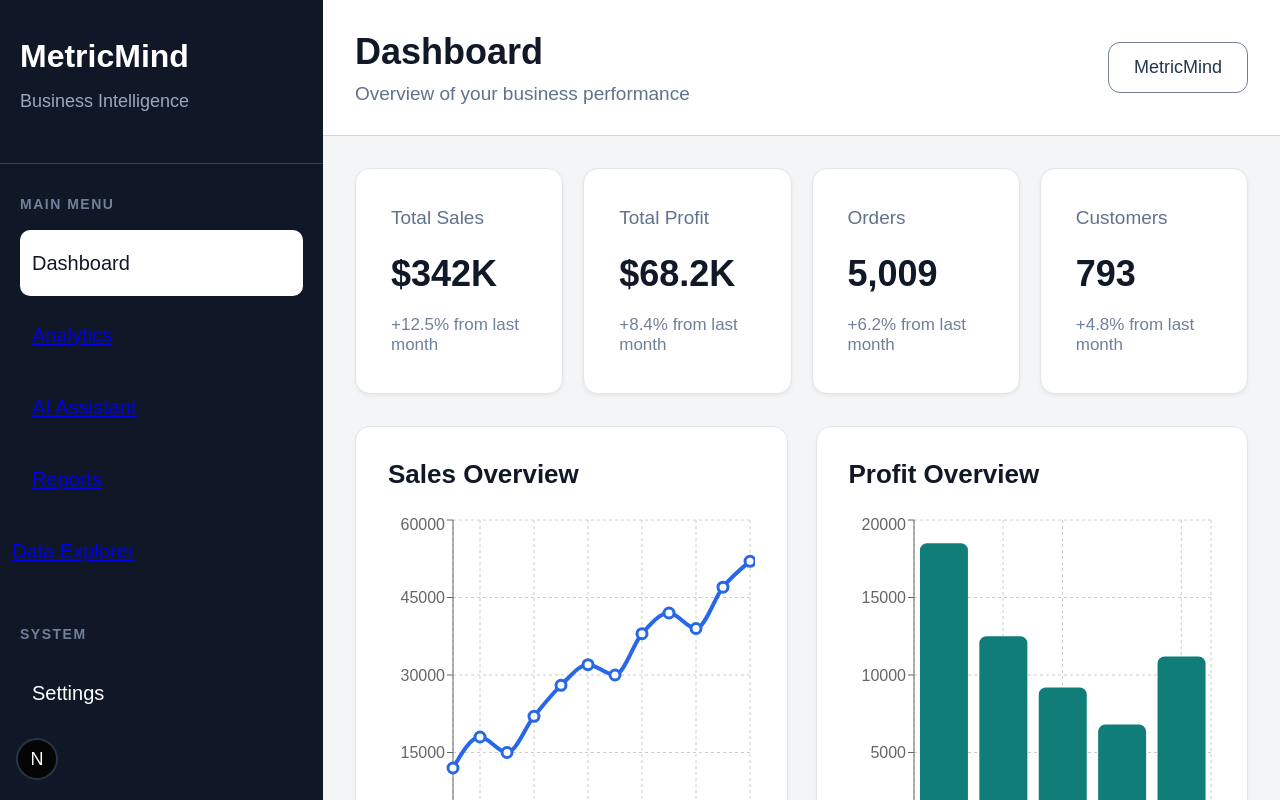
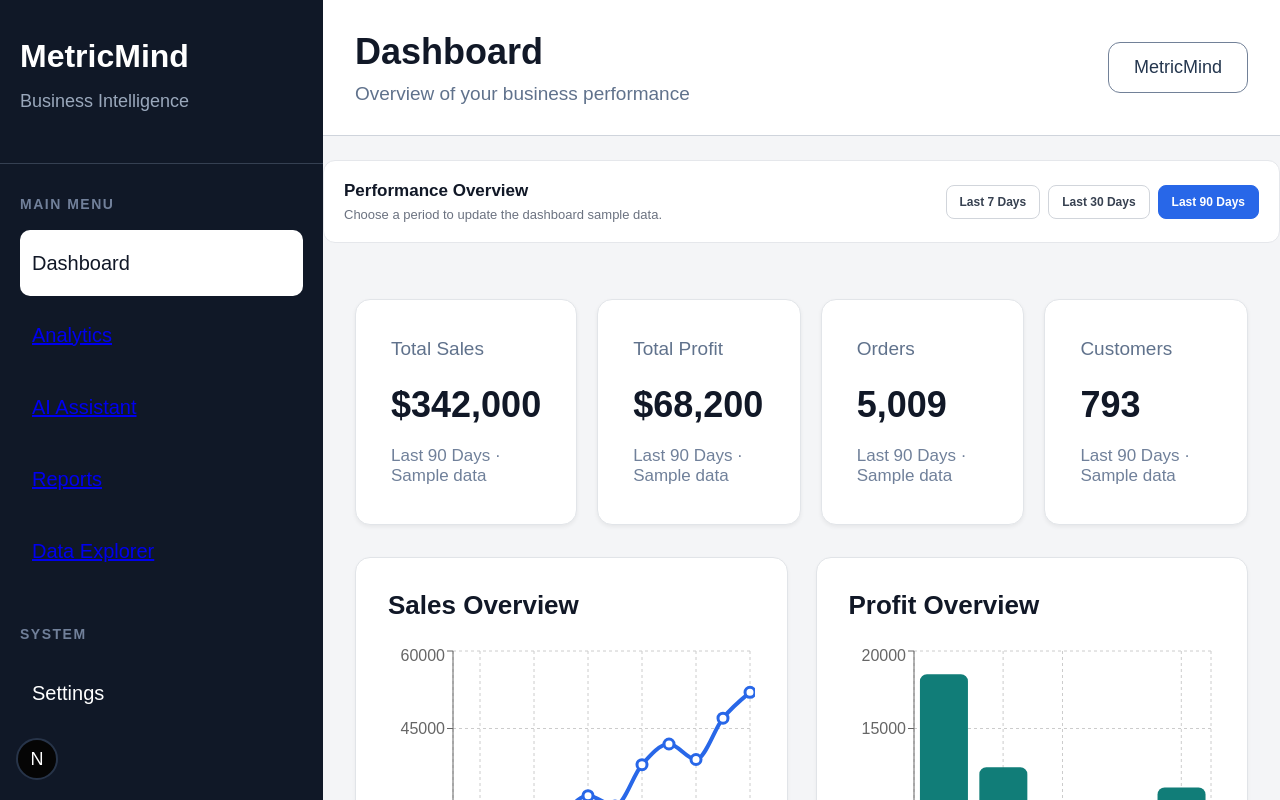
Before and after one commit to Sameerabegum-create/-metricmind-agentic-semantic-bi, a Next.js app: page / in a window 1280 px wide. Shown: the top 800 px of the page. Built offline with nearby package versions, Linux system fonts and the light colour scheme.

Commit message:
Add dashboard date range filtering

```diff
--- a/app/globals.css
+++ b/app/globals.css
@@ -1398,3 +1398,73 @@ body {
     align-items: flex-start;
   }
 }
+
+/* Dashboard date-range filter */
+.dashboard-filter {
+  display: flex;
+  align-items: center;
+  justify-content: space-between;
+  flex-wrap: wrap;
+  gap: 16px;
+  margin: 24px 0;
+  padding: 20px;
+  background: #ffffff;
+  border: 1px solid #e5e7eb;
+  border-radius: 12px;
+}
+
+.dashboard-filter h3 {
+  margin: 0 0 6px;
+  color: #111827;
+  font-size: 17px;
+  font-weight: 700;
+}
+
+.dashboard-filter p {
+  margin: 0;
+  color: #6b7280;
+  font-size: 13px;
+}
+
+.date-range-options {
+  display: flex;
+  flex-wrap: wrap;
+  gap: 8px;
+}
+
+.date-range-button {
+  padding: 9px 13px;
+  border: 1px solid #d1d5db;
+  border-radius: 8px;
+  background: #ffffff;
+  color: #374151;
+  font-size: 12px;
+  font-weight: 600;
+  cursor: pointer;
+  transition: background 0.2s ease, color 0.2s ease;
+}
+
+.date-range-button:hover {
+  background: #f3f4f6;
+}
+
+.date-range-button.active {
+  background: #2867e8;
+  border-color: #2867e8;
+  color: #ffffff;
+}
+
+@media (max-width: 640px) {
+  .dashboard-filter {
+    align-items: flex-start;
+    flex-direction: column;
+  }
+
+  .date-range-options {
+    width: 100%;
+  }
+
+  .date-range-button {
+    flex: 1;
+  }
+}
--- a/app/page.tsx
+++ b/app/page.tsx
@@ -1,4 +1,7 @@
+
 "use client";
+
+import { useMemo, useState } from "react";
 import Link from "next/link";
 
 import {
@@ -13,19 +16,21 @@ import {
   ResponsiveContainer,
 } from "recharts";
 
+type DateRange = "7" | "30" | "90";
+
 const salesData = [
-  { month: "Jan", sales: 12000 },
-  { month: "Feb", sales: 18000 },
-  { month: "Mar", sales: 15000 },
-  { month: "Apr", sales: 22000 },
-  { month: "May", sales: 28000 },
-  { month: "Jun", sales: 32000 },
-  { month: "Jul", sales: 30000 },
-  { month: "Aug", sales: 38000 },
-  { month: "Sep", sales: 42000 },
-  { month: "Oct", sales: 39000 },
-  { month: "Nov", sales: 47000 },
-  { month: "Dec", sales: 52000 },
+  { month: "Jan", sales: 12000, profit: 2400, orders: 180, customers: 95 },
+  { month: "Feb", sales: 18000, profit: 3600, orders: 220, customers: 120 },
+  { month: "Mar", sales: 15000, profit: 2900, orders: 205, customers: 110 },
+  { month: "Apr", sales: 22000, profit: 4300, orders: 260, customers: 145 },
+  { month: "May", sales: 28000, profit: 5600, orders: 310, customers: 170 },
+  { month: "Jun", sales: 32000, profit: 6400, orders: 350, customers: 190 },
+  { month: "Jul", sales: 30000, profit: 5900, orders: 330, customers: 180 },
+  { month: "Aug", sales: 38000, profit: 7600, orders: 390, customers: 215 },
+  { month: "Sep", sales: 42000, profit: 8400, orders: 420, customers: 235 },
+  { month: "Oct", sales: 39000, profit: 7800, orders: 405, customers: 220 },
+  { month: "Nov", sales: 47000, profit: 9400, orders: 470, customers: 260 },
+  { month: "Dec", sales: 52000, profit: 10400, orders: 510, customers: 290 },
 ];
 
 const profitData = [
@@ -36,10 +41,46 @@ const profitData = [
   { category: "Accessories", profit: 11200 },
 ];
 
+const rangeConfig: Record<
+  DateRange,
+  { label: string; months: number; factor: number }
+> = {
+  "7": { label: "Last 7 Days", months: 3, factor: 0.08 },
+  "30": { label: "Last 30 Days", months: 6, factor: 0.25 },
+  "90": { label: "Last 90 Days", months: 12, factor: 1 },
+};
+
 export default function Home() {
+  const [dateRange, setDateRange] = useState<DateRange>("90");
+
+  const filteredSales = useMemo(() => {
+    const config = rangeConfig[dateRange];
+    return salesData.slice(-config.months);
+  }, [dateRange]);
+
+  const filteredProfit = useMemo(() => {
+    const factor = rangeConfig[dateRange].factor;
+    return profitData.map((item) => ({
+      ...item,
+      profit: Math.round(item.profit * factor),
+    }));
+  }, [dateRange]);
+
+  const totals = useMemo(() => {
+    const factor = rangeConfig[dateRange].factor;
+    const sales = Math.round(342000 * factor);
+    const profit = Math.round(68200 * factor);
+    const orders = Math.round(5009 * factor);
+    const customers = Math.round(793 * factor);
+
+    return { sales, profit, orders, customers };
+  }, [dateRange]);
+
+  const currency = (value: number) =>
+    `$${value.toLocaleString("en-US")}`;
+
   return (
     <main className="dashboard">
-
       {/* SIDEBAR */}
       <aside className="sidebar">
         <div className="brand">
@@ -50,14 +91,12 @@ export default function Home() {
         <div className="menu-section">
           <p className="menu-title">MAIN MENU</p>
 
-          <div className="menu-item active">
-            Dashboard
-          </div>
+          <div className="menu-item active">Dashboard</div>
 
           <Link href="/analytics" className="menu-item">
             Analytics
+          </Link>
 
-  </Link>
           <Link href="/ai-assistant" className="menu-item">
             AI Assistant
           </Link>
@@ -65,27 +104,22 @@ export default function Home() {
           <Link href="/reports" className="menu-item">
             Reports
           </Link>
-        </div>
+
           <Link href="/data-explorer" className="menu-item">
             Data Explorer
           </Link>
+        </div>
 
         <div className="menu-section system">
           <p className="menu-title">SYSTEM</p>
-
-          <div className="menu-item">
-            Settings
-          </div>
+          <div className="menu-item">Settings</div>
         </div>
 
-        <div className="profile">
-          N
-        </div>
+        <div className="profile">N</div>
       </aside>
 
       {/* MAIN CONTENT */}
       <section className="content">
-
         {/* HEADER */}
         <header className="header">
           <div>
@@ -93,62 +127,78 @@ export default function Home() {
             <p>Overview of your business performance</p>
           </div>
 
-          <button className="header-button">
-            MetricMind
+          <button className="header-button">MetricMind</button>
+        </header>
+
+        {/* DATE RANGE FILTER */}
+        <section className="dashboard-filter">
+          <div>
+            <h3>Performance Overview</h3>
+            <p>Choose a period to update the dashboard sample data.</p>
+          </div>
+
+          <div className="date-range-options" aria-label="Dashboard date range">
+            {(["7", "30", "90"] as DateRange[]).map((range) => (
+              <button
+                key={range}
+                type="button"
+                onClick={() => setDateRange(range)}
+                className={
+                  dateRange === range
+                    ? "date-range-button active"
+                    : "date-range-button"
+                }
+                aria-pressed={dateRange === range}
+              >
+                {rangeConfig[range].label}
               </button>
-        </header>
+            ))}
+          </div>
+        </section>
 
         {/* KPI CARDS */}
         <section className="cards">
-
           <div className="card">
             <p>Total Sales</p>
-            <h3>$342K</h3>
-            <span>+12.5% from last month</span>
+            <h3>{currency(totals.sales)}</h3>
+            <span>{rangeConfig[dateRange].label} · Sample data</span>
           </div>
 
           <div className="card">
             <p>Total Profit</p>
-            <h3>$68.2K</h3>
-            <span>+8.4% from last month</span>
+            <h3>{currency(totals.profit)}</h3>
+            <span>{rangeConfig[dateRange].label} · Sample data</span>
           </div>
 
           <div className="card">
             <p>Orders</p>
-            <h3>5,009</h3>
-            <span>+6.2% from last month</span>
+            <h3>{totals.orders.toLocaleString("en-US")}</h3>
+            <span>{rangeConfig[dateRange].label} · Sample data</span>
           </div>
 
           <div className="card">
             <p>Customers</p>
-            <h3>793</h3>
-            <span>+4.8% from last month</span>
+            <h3>{totals.customers.toLocaleString("en-US")}</h3>
+            <span>{rangeConfig[dateRange].label} · Sample data</span>
           </div>
-
         </section>
 
         {/* CHARTS */}
         <section className="charts">
-
-          {/* SALES CHART */}
           <div className="chart-card">
             <h2>Sales Overview</h2>
 
             <div className="chart-container">
               <ResponsiveContainer width="100%" height="100%">
-                <LineChart data={salesData}>
+                <LineChart data={filteredSales}>
                   <CartesianGrid strokeDasharray="3 3" />
-
                   <XAxis dataKey="month" />
-
                   <YAxis />
-
                   <Tooltip
                     formatter={(value) =>
-                      `$${Number(value).toLocaleString()}`
+                      currency(Number(value))
                     }
                   />
-
                   <Line
                     type="monotone"
                     dataKey="sales"
@@ -167,25 +217,20 @@ export default function Home() {
             </div>
           </div>
 
-          {/* PROFIT CHART */}
           <div className="chart-card">
             <h2>Profit Overview</h2>
 
             <div className="chart-container">
               <ResponsiveContainer width="100%" height="100%">
-                <BarChart data={profitData}>
+                <BarChart data={filteredProfit}>
                   <CartesianGrid strokeDasharray="3 3" />
-
                   <XAxis dataKey="category" />
-
                   <YAxis />
-
                   <Tooltip
                     formatter={(value) =>
-                      `$${Number(value).toLocaleString()}`
+                      currency(Number(value))
                     }
                   />
-
                   <Bar
                     dataKey="profit"
                     fill="#117d78"
@@ -195,7 +240,6 @@ export default function Home() {
               </ResponsiveContainer>
             </div>
           </div>
-
         </section>
 
         {/* ASK METRICMIND */}
@@ -210,12 +254,23 @@ export default function Home() {
             <input
               type="text"
               placeholder="Ask something like: What were our best selling products?"
+              onKeyDown={(event) => {
+                if (event.key === "Enter") {
+                  window.location.href = "/ai-assistant";
+                }
+              }}
             />
 
-            <button>Ask</button>
+            <button
+              type="button"
+              onClick={() => {
+                window.location.href = "/ai-assistant";
+              }}
+            >
+              Ask
+            </button>
           </div>
         </section>
-
       </section>
     </main>
   );
```
Lines whose indentation alone changed are shown as unchanged.
